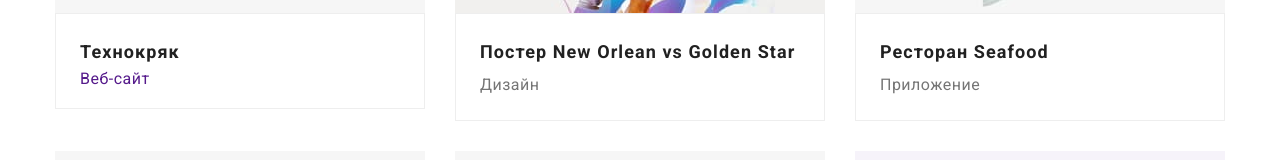
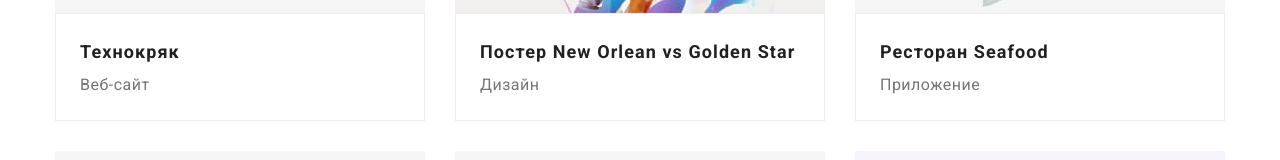
Before and after one commit to StanyslavCherniakov/goit-markup-hw-07, a plain HTML site: page portfolio.html in a window 1280 px wide. Shown: the part 544-704 px from the top of the page. Drawn offline with nearby package versions, Linux system fonts and the light colour scheme.

Commit message:
add fix for portfolio page card

```diff
--- a/portfolio.html
+++ b/portfolio.html
@@ -90,7 +90,7 @@
                 </div>
                 <div class="projects__content">
                   <h2 class="projects__title">Технокряк</h2>
-                  <p class="project-type">Веб-сайт</p>
+                  <p class="projects__type">Веб-сайт</p>
                 </div></a
               >
             </li>
```
